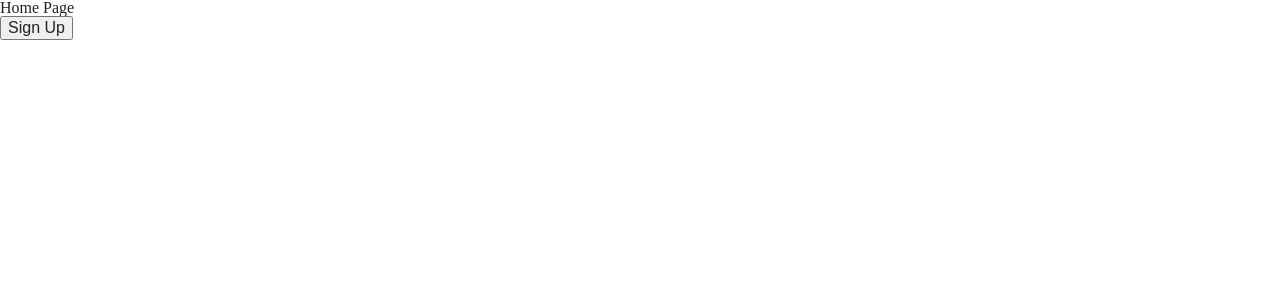
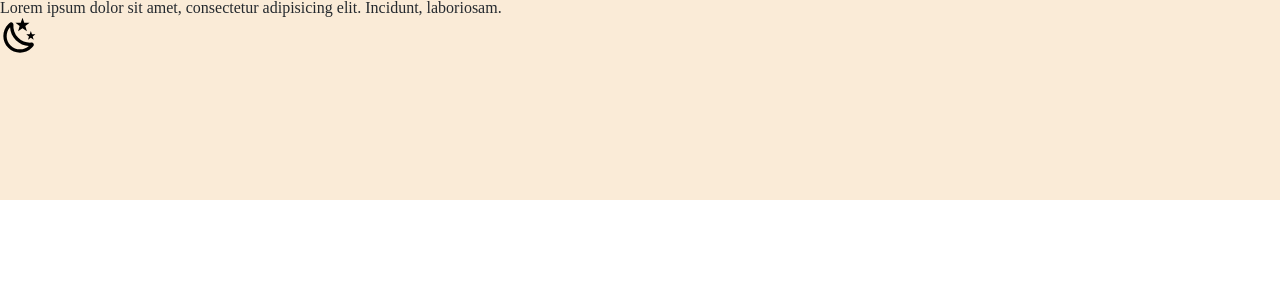
Before and after one commit to Vladimir-github-account/Odnofreshniki, a React (Create React App) app in the folder frontend/: page / in a window 1280 px wide. Shown: the top 300 px of the page. Built offline with nearby package versions, Linux system fonts and the light colour scheme.

Commit message:
Add: simple context example, change theme

```diff
--- a/frontend/src/App.js
+++ b/frontend/src/App.js
@@ -1,25 +1,51 @@
-import React                                    from 'react';
-import {BrowserRouter as Router, Switch, Route} from 'react-router-dom';
-import HomePage                                 from './pages/HomePage.js';
-import SignInPage                               from './pages/SignInPage.js';
-import SignUpPage                               from './pages/SignUpPage.js';
+import React, { Component, lazy, Suspense }       from 'react';
+import { BrowserRouter as Router, Switch, Route } from 'react-router-dom';
 
-function App() {
+const HomePage = lazy( () => import('./pages/HomePage.js') );
+const SignInPage = lazy( () => import ('./pages/SignInPage.js') );
+const SignUpPage = lazy( () => import ('./pages/SignUpPage.js') );
+const TestPage = lazy( () => import('./pages/TestListPage.js') );
+
+const fallbackElem = <div>Loading...</div>;
+
+export const ThemeContext = React.createContext( 'light' );
+
+class App extends Component {
+  constructor(props) {
+    super( props );
+    this.state = {
+      theme: 'light',
+    };
+  }
+
+  changeTheme = () => {
+    this.setState( state => ( {
+      theme: state.theme === 'light'
+          ? 'dark'
+          : 'light'
+    } ) );
+  };
+
+  render() {
     return (
+        <ThemeContext.Provider value={{
+          changeTheme: this.changeTheme,
+          theme: this.state.theme,
+        }}>
           <Router>
+            <Suspense fallback={fallbackElem}>
               <Switch>
-          <Route exact path='/'>
-            <HomePage/>
-          </Route>
-          <Route path={['/sign_in', '/login']}>
-            <SignInPage/>
-          </Route>
-          <Route path='/sign_up'>
-            <SignUpPage/>
-          </Route>
+                <Route exact path='/' component={HomePage}/>
+                <Route path={[ '/sign_in', '/login' ]} component={SignInPage}/>
+                <Route path='/sign_up' component={SignUpPage}/>
+                <Route path='/test' component={TestPage}/>
               </Switch>
+            </Suspense>
           </Router>
+        </ThemeContext.Provider>
     );
   }
 
+}
+
 export default App;
--- /dev/null
+++ b/frontend/src/components/TestList/ListItem.module.sass
@@ -0,0 +1,17 @@
+.listItem
+  padding: 10px 20px
+  border: 1px solid brown
+  text-align: center
+  width: 100%
+  border-radius: 4px
+
+.list
+  max-width: 400px
+  border: 3px solid blueviolet
+  padding: 10px
+  overflow-y: scroll
+
+.button
+  position: fixed
+  left: 80%
+  top: 10%
--- /dev/null
+++ b/frontend/src/components/TestList/index.js
@@ -0,0 +1,72 @@
+import React, { Component } from 'react';
+import PropTypes            from 'prop-types';
+import listItemStyles       from './ListItem.module.sass';
+
+const ListItem = props => {
+  return <li className={listItemStyles.listItem}>{props.children}</li>;
+};
+
+ListItem.propTypes = {
+  children: PropTypes.node,
+};
+
+class TestList extends Component {
+  constructor(props) {
+    super( props );
+    this.state = {
+      items: [],
+    };
+
+    this.listRef = React.createRef();
+  }
+
+  loadItems = () => {
+    const { items } = this.state;
+    const newItems = [];
+    for (let i = items.length + 30; i > items.length; i--) {
+      newItems.push( i );
+    }
+    this.setState( {
+                     items: [ ...newItems, ...items ]
+                   } );
+  };
+
+  getSnapshotBeforeUpdate(prevProps, prevState) {
+    if ( prevState.items.length < this.state.length ) {
+      const list = this.listRef.current;
+      return list.scrollHeight - list.scrollTop;
+    }
+    return null;
+  }
+
+  componentDidUpdate(prevProps, prevState, snapshot) {
+    if ( snapshot != null ) {
+      const list = this.listRef.current;
+      list.scrollTop = list.scrollHeight - snapshot;
+    }
+  }
+
+  componentDidMount() {
+    this.listRef.current.scrollTo( 0, this.listRef.scrollHeight );
+  }
+
+  render() {
+    const { items } = this.state;
+    return (
+        <>
+          <ul ref={this.listRef} className={listItemStyles.list}>
+            {
+              items.map( item => ( <ListItem key={item}>{item}</ListItem> ) )
+            }
+          </ul>
+          <button className={listItemStyles.button}
+                  onClick={this.loadItems}>Load
+          </button>
+        </>
+    );
+  }
+}
+
+TestList.propTypes = {};
+
+export default TestList;
--- a/frontend/src/pages/HomePage.js
+++ b/frontend/src/pages/HomePage.js
@@ -1,18 +1,51 @@
-import React from 'react';
-import {withRouter}       from 'react-router';
+import React, { Component }            from 'react';
+import { withRouter }                            from 'react-router';
+import { ThemeContext }                          from '../App.js';
+import styles                                    from './HomePage.module.sass';
+import classNames                                from 'classnames';
+import Icon                                      from '@mdi/react';
+import { mdiWhiteBalanceSunny, mdiWeatherNight } from '@mdi/js';
 
-function HomePage(props) {
-  console.log(props);
+function ThemeButton () {
   return (
-      <>
-        <h1>Home Page</h1>
-        <button onClick={() => {
-          props.history.push('/sign_up');
-        }}>
-          Sign Up
-        </button>
-      </>
+      <ThemeContext.Consumer>
+        {
+          value => {
+            const { theme, changeTheme } = value;
+            return (<Icon onClick={changeTheme} path={theme === 'light'
+                ? mdiWeatherNight
+                : mdiWhiteBalanceSunny} size={'40px'} color={theme === 'light'
+                ? 'black'
+                : 'white'}/>);
+          }
+        }
+      </ThemeContext.Consumer>
   );
 }
 
-export default withRouter(HomePage);
+class Header extends Component {
+
+  render () {
+    const { theme } = this.context;
+    const headerClassName = classNames( styles.header, {
+      [styles.lightThemeHeader]: theme === 'light',
+      [styles.darkThemeHeader]: theme === 'dark',
+    } );
+    return (
+        <header className={headerClassName}>
+          <p>Lorem ipsum dolor sit amet, consectetur adipisicing elit. Incidunt, laboriosam.</p>
+          <ThemeButton/>
+        </header>
+    );
+  }
+}
+
+Header.contextType = ThemeContext;
+
+const HomePage = props => {
+  return (
+      <Header/>
+  );
+};
+
+export default withRouter( HomePage );
--- /dev/null
+++ b/frontend/src/pages/HomePage.module.sass
@@ -0,0 +1,14 @@
+.header
+  height: 200px
+  min-width: 100vw
+  max-width: 100vw
+
+
+.lightThemeHeader
+  background-color: antiquewhite
+  color: #24292e
+
+
+.darkThemeHeader
+  background-color: #24292e
+  color: white
--- /dev/null
+++ b/frontend/src/pages/TestListPage.js
@@ -0,0 +1,8 @@
+import React    from 'react';
+import TestList from '../components/TestList';
+
+const TestListPage = (props) => (
+    <TestList/>
+);
+
+export default TestListPage;
```
Lines whose indentation alone changed are shown as unchanged.
